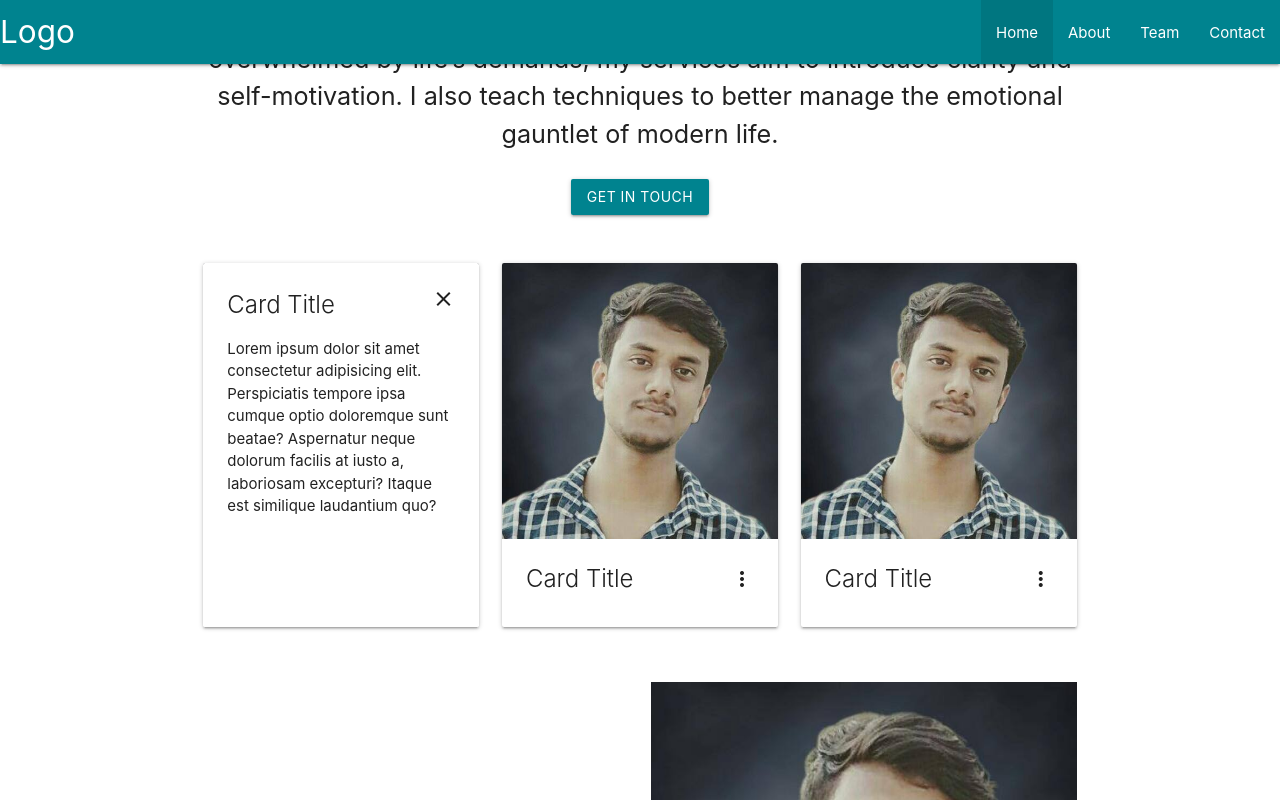
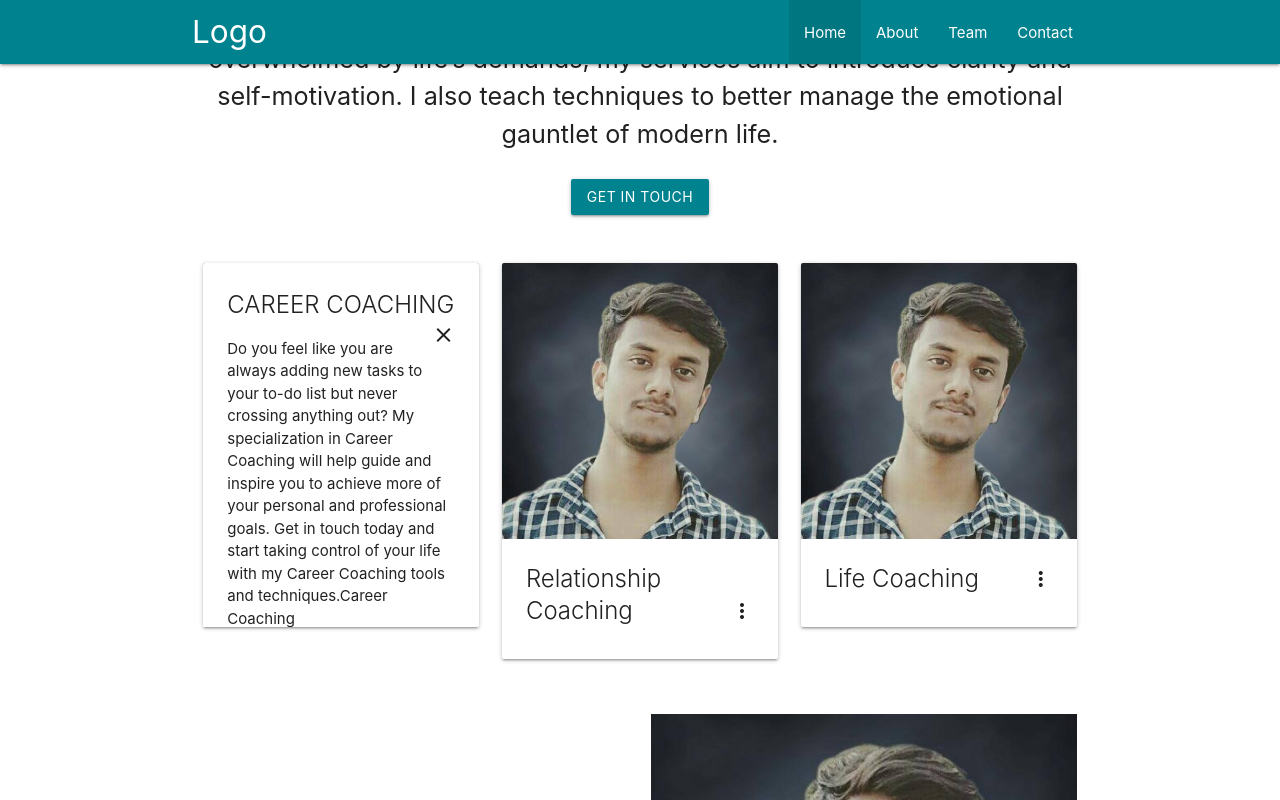
Before and after one commit to iShubhamPrakash/materialize-landing-page, a plain HTML site: page index.html in a window 1280 px wide. Both pictures are taken after a click on the element 341 px from the left and 1889 px from the top of the page. Shown: the part 1489-2289 px from the top of the page. Drawn offline with nearby package versions, Linux system fonts and the light colour scheme.

Commit message:
Tweak nav bar

```diff
--- a/index.html
+++ b/index.html
@@ -26,7 +26,7 @@ GitHub: https://github.com/i-shubhamprakash
     <!-- Nav bar -->
     <div class="navbar-fixed">
         <nav>
-            <div class="nav-wrapper">
+            <div class="nav-wrapper container">
                 <a href="#!" class="brand-logo">Logo</a>
                 <a href="#" data-target="mobile-demo" class="sidenav-trigger"><i class="material-icons">menu</i></a>
                 <ul class="right hide-on-med-and-down">
@@ -98,11 +98,12 @@ GitHub: https://github.com/i-shubhamprakash
                                 <img class="activator" src="/resources/images/shubham.jpg">
                             </div>
                             <div class="card-content">
-                                <span class="card-title activator grey-text text-darken-4">Card Title<i class="material-icons right">more_vert</i></span>
+                                <span class="card-title activator grey-text text-darken-4">Career Coaching<i class="material-icons right">more_vert</i></span>
                             </div>
                             <div class="card-reveal">
-                                <span class="card-title grey-text text-darken-4">Card Title<i class="material-icons right">close</i></span>
-                                <p>Lorem ipsum dolor sit amet consectetur adipisicing elit. Perspiciatis tempore ipsa cumque optio doloremque sunt beatae? Aspernatur neque dolorum facilis at iusto a, laboriosam excepturi? Itaque est similique laudantium quo?</p>
+                                <span class="card-title grey-text text-darken-4">
+                                    CAREER COACHING<i class="material-icons right">close</i></span>
+                                <p>Do you feel like you are always adding new tasks to your to-do list but never crossing anything out? My specialization in Career Coaching will help guide and inspire you to achieve more of your personal and professional goals. Get in touch today and start taking control of your life with my Career Coaching tools and techniques.Career Coaching</p>
                             </div>
                         </div>
                     </div>
@@ -112,11 +113,12 @@ GitHub: https://github.com/i-shubhamprakash
                                 <img class="activator" src="/resources/images/shubham.jpg">
                             </div>
                             <div class="card-content">
-                                <span class="card-title activator grey-text text-darken-4">Card Title<i class="material-icons right">more_vert</i></span>
+                                <span class="card-title activator grey-text text-darken-4">Relationship Coaching<i class="material-icons right">more_vert</i></span>
                             </div>
                             <div class="card-reveal">
-                                <span class="card-title grey-text text-darken-4">Card Title<i class="material-icons right">close</i></span>
-                                <p>Lorem ipsum dolor sit amet consectetur adipisicing elit. Neque quae dignissimos rem fugit ea inventore optio labore! Praesentium laborum adipisci tempora fuga reiciendis ullam nostrum commodi pariatur. Nam, esse dolorem!</p>
+                                <span class="card-title grey-text text-darken-4">
+                                    RELATIONSHIP COACHING<i class="material-icons right">close</i></span>
+                                <p>Sometimes, it seems as if life just has it in for us and we can never catch a break. In reality, there will always be moments we have little to no control over but, what we can always control is how we react to those moments. With my Relationship Coaching sessions, you’ll learn about acceptance and how to exert your power of choice over whatever life may throw at you.</p>
                             </div>
                         </div>
                     </div>
@@ -126,11 +128,12 @@ GitHub: https://github.com/i-shubhamprakash
                                 <img class="activator" src="/resources/images/shubham.jpg">
                             </div>
                             <div class="card-content">
-                                <span class="card-title activator grey-text text-darken-4">Card Title<i class="material-icons right">more_vert</i></span>
+                                <span class="card-title activator grey-text text-darken-4">Life Coaching<i class="material-icons right">more_vert</i></span>
                             </div>
                             <div class="card-reveal">
-                                <span class="card-title grey-text text-darken-4">Card Title<i class="material-icons right">close</i></span>
-                                <p>Lorem ipsum dolor, sit amet consectetur adipisicing elit. Nisi optio quis molestias iusto, veniam ex eius at necessitatibus fuga! Doloremque vero saepe magni labore, at soluta voluptas eveniet fugit deleniti!</p>
+                                <span class="card-title grey-text text-darken-4">LIFE COACHING<i class="material-icons right">close</i></span>
+                                <p>Life Coaching can be one of the keys to a happier, healthier life. My job is to give you the tools and techniques to achieve a balanced and fulfilling life. After
+                                    several Life Coaching sessions, you will become well-versed at handling issues whenever and wherever they arise. Call now to schedule a session.</p>
                             </div>
                         </div>
                     </div>
```
Also changed, not shown: about.html (+1 -1 lines), contact.html (+1 -1 lines), team.html (+1 -1 lines).
